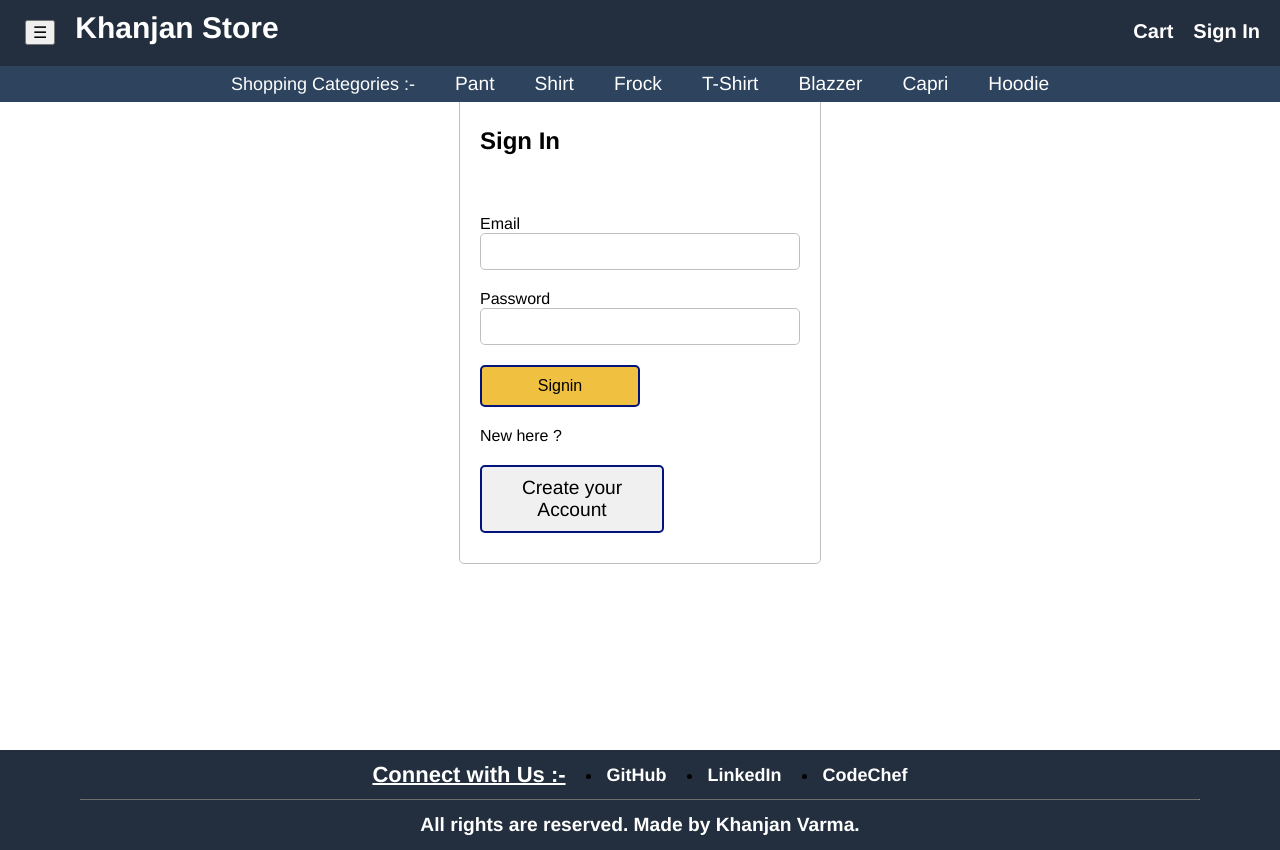
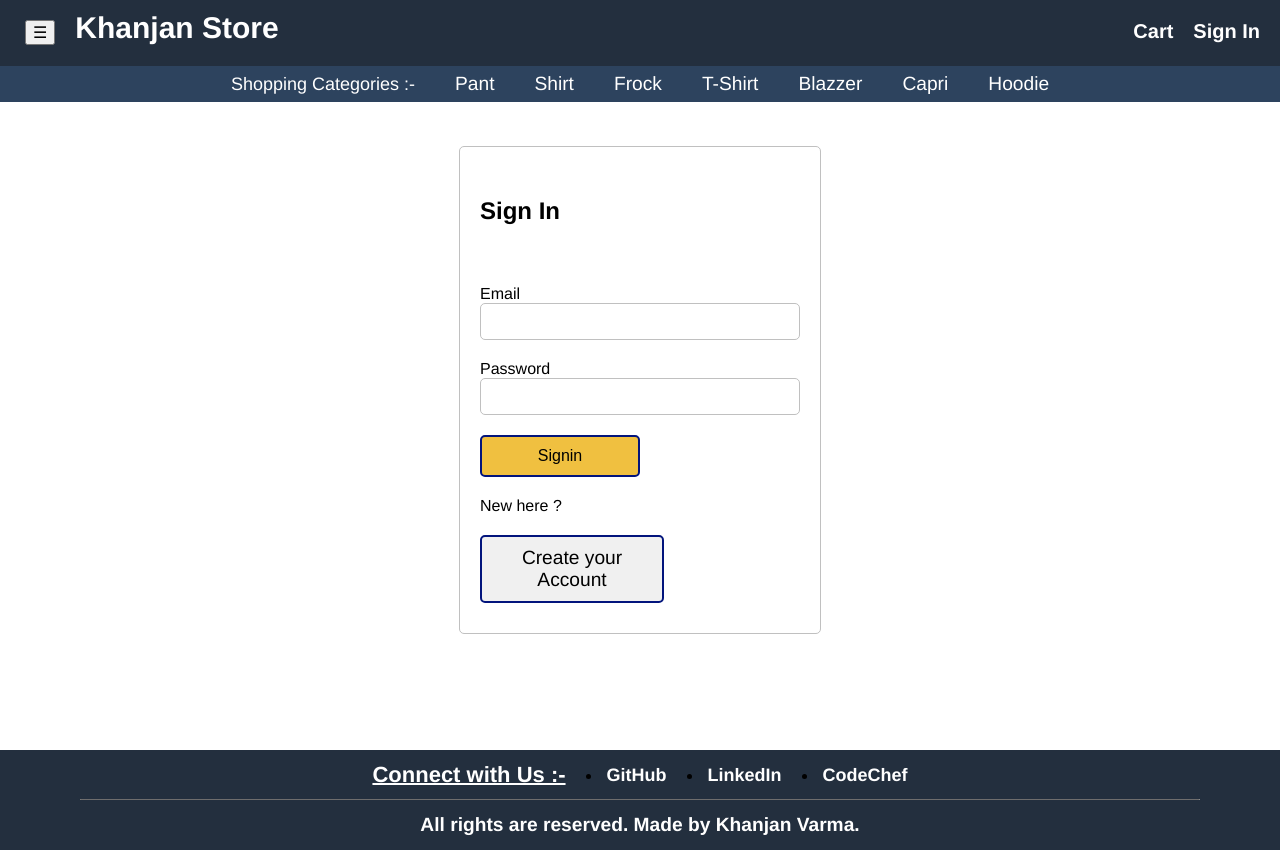
Before and after one commit to Khanjan04/Khanjan-Store, a React (Create React App) app in the folder frontend/: page /signin in a window 1280 px wide. Built offline with nearby package versions, Linux system fonts and the light colour scheme.

Commit message:
Few changes

```diff
--- a/frontend/src/index.css
+++ b/frontend/src/index.css
@@ -435,7 +435,7 @@ section {
   justify-content: center;
   align-items: center;
   height: 100%;
-  margin-top: 10px;
+  margin-top: 80px;
 }
 .form-container {
   display: flex;
```
